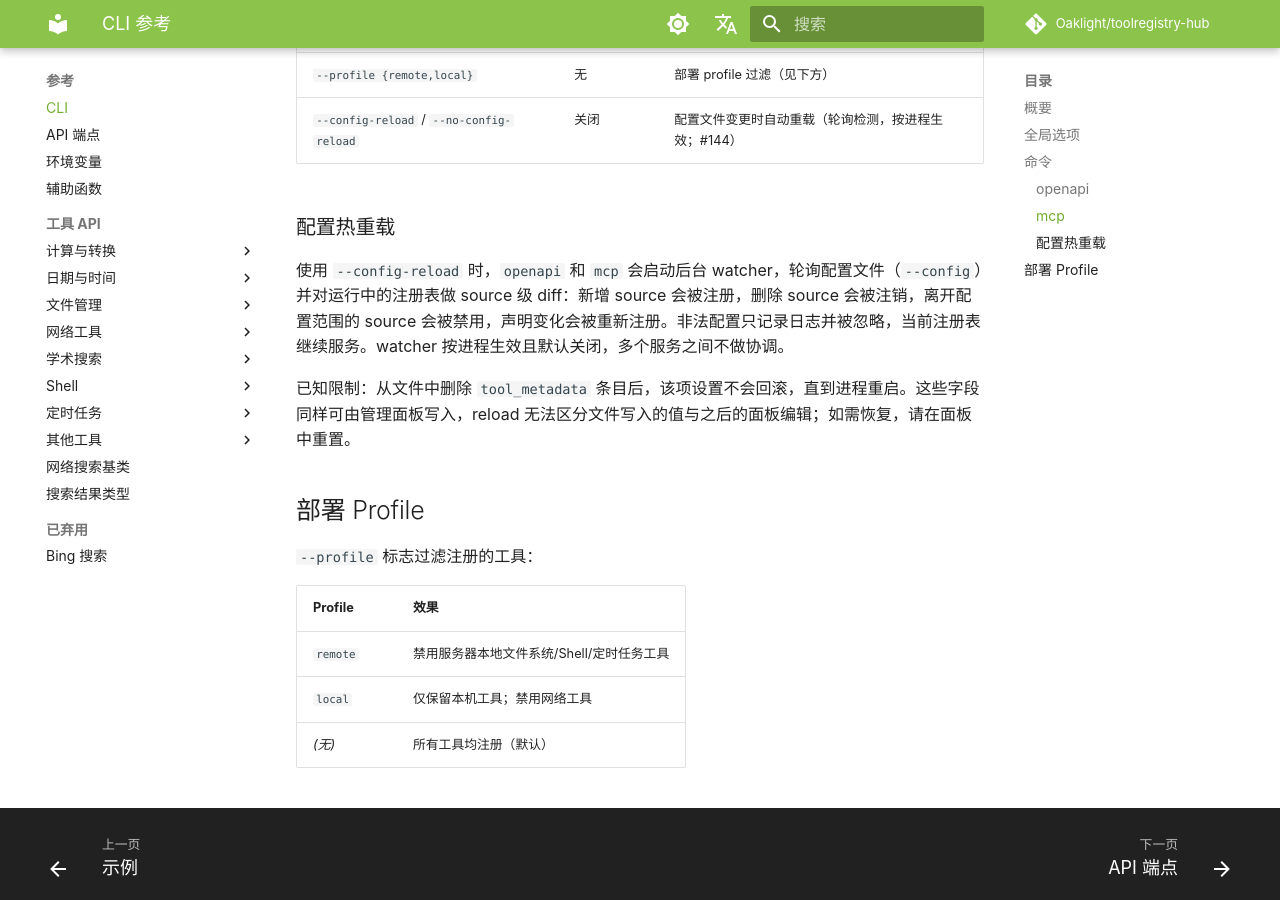
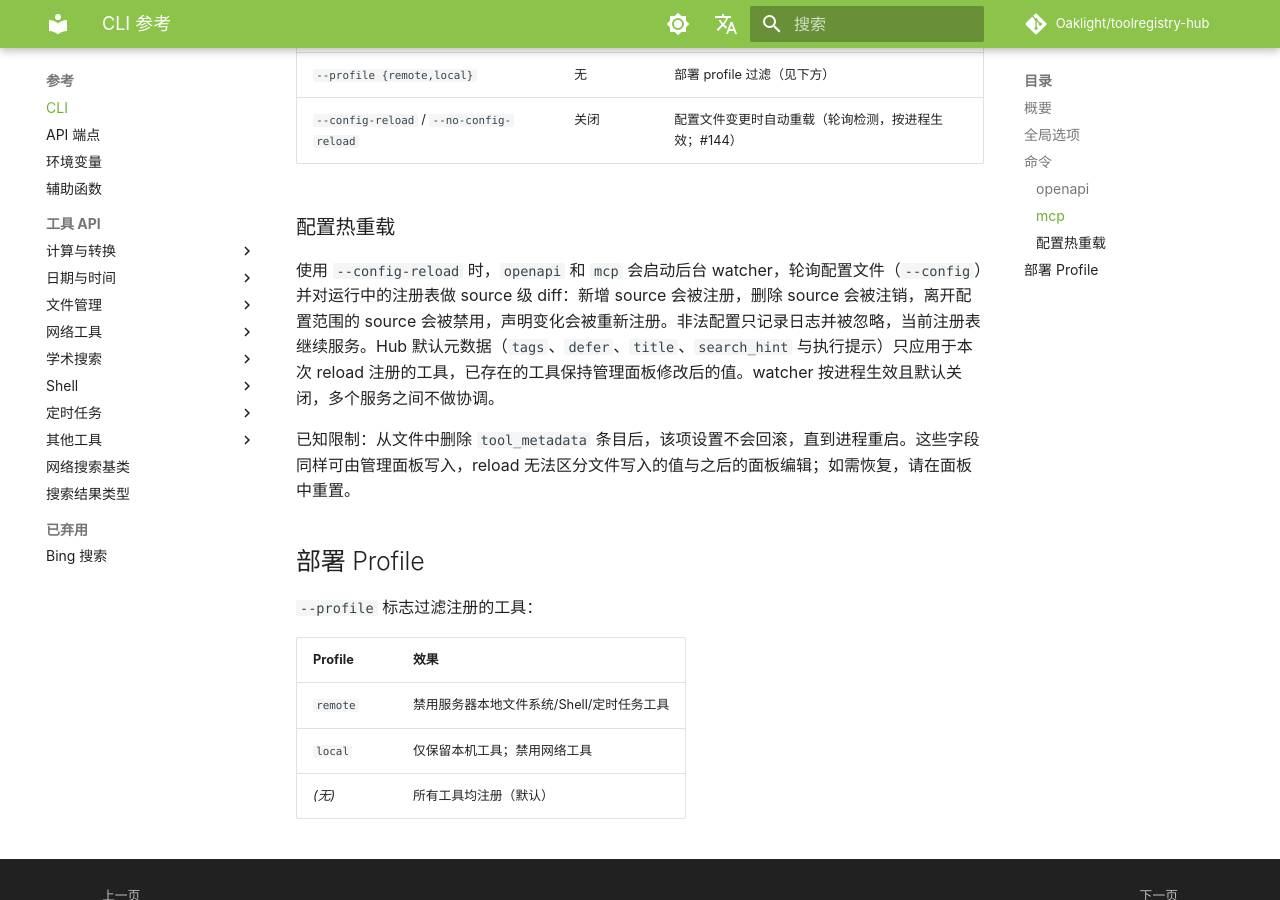
Before and after one commit to Oaklight/toolregistry-hub, an MkDocs documentation site: the page built from docs/reference/cli.md, in a window 1280 px wide and 900 px high, scrolled down 2216 px. Built offline with MkDocs 1.6.1 and Material for MkDocs 9.7.7, drawn with Linux system fonts in a browser that asks for light colours; some web fonts are replaced; comment, search, counter and statistics services are not loaded.

Commit message:
docs(server): note that reload defaults are scoped to new tools (#232)

```diff
--- a/docs/reference/cli.md
+++ b/docs/reference/cli.md
@@ -72,7 +72,7 @@
 
 ### 配置热重载
 
-使用 `--config-reload` 时，`openapi` 和 `mcp` 会启动后台 watcher，轮询配置文件（`--config`）并对运行中的注册表做 source 级 diff：新增 source 会被注册，删除 source 会被注销，离开配置范围的 source 会被禁用，声明变化会被重新注册。非法配置只记录日志并被忽略，当前注册表继续服务。watcher 按进程生效且默认关闭，多个服务之间不做协调。
+使用 `--config-reload` 时，`openapi` 和 `mcp` 会启动后台 watcher，轮询配置文件（`--config`）并对运行中的注册表做 source 级 diff：新增 source 会被注册，删除 source 会被注销，离开配置范围的 source 会被禁用，声明变化会被重新注册。非法配置只记录日志并被忽略，当前注册表继续服务。Hub 默认元数据（`tags`、`defer`、`title`、`search_hint` 与执行提示）只应用于本次 reload 注册的工具，已存在的工具保持管理面板修改后的值。watcher 按进程生效且默认关闭，多个服务之间不做协调。
 
 已知限制：从文件中删除 `tool_metadata` 条目后，该项设置不会回滚，直到进程重启。这些字段同样可由管理面板写入，reload 无法区分文件写入的值与之后的面板编辑；如需恢复，请在面板中重置。
 
```
Also changed, not shown: docs/changelog.md (+1 -0 lines).
